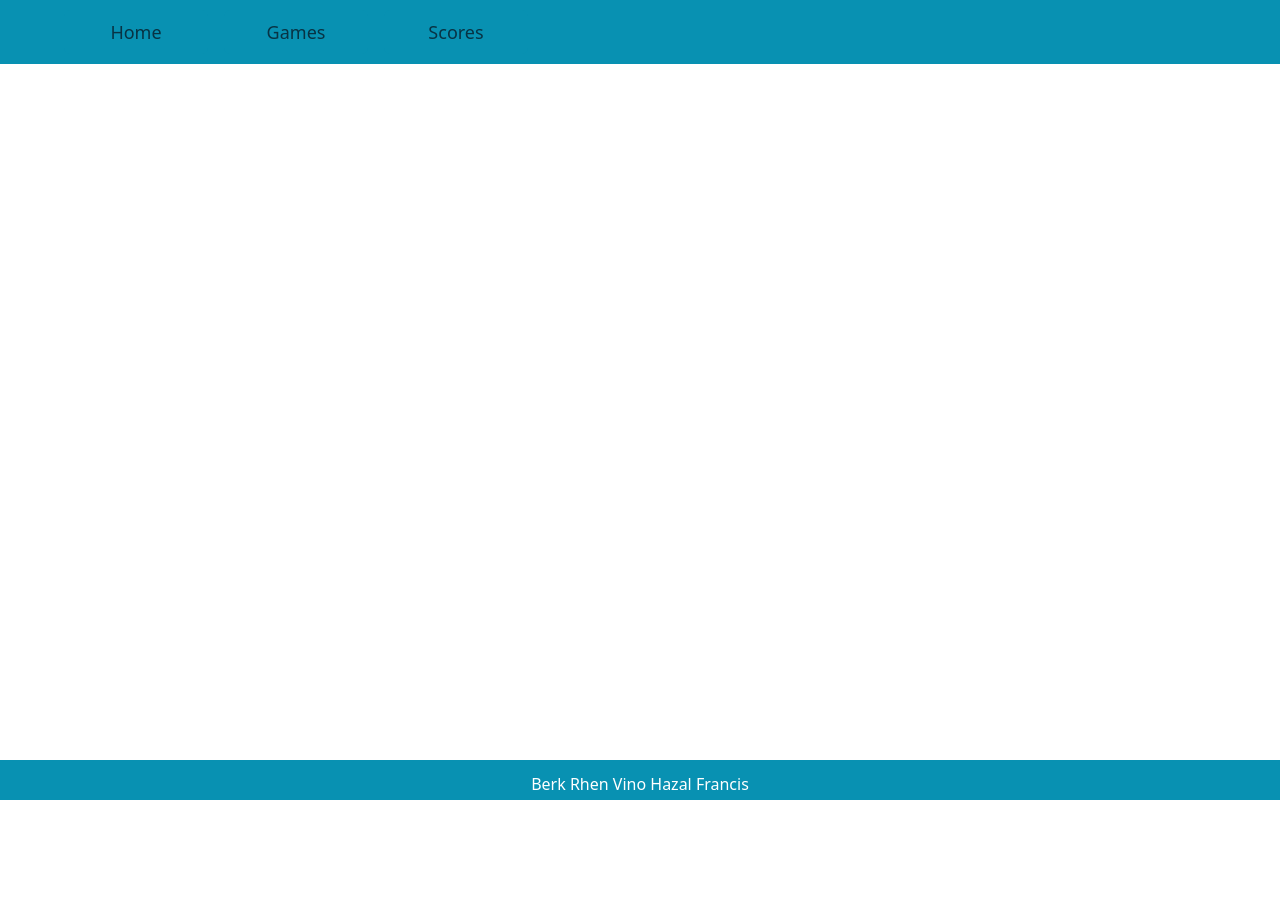
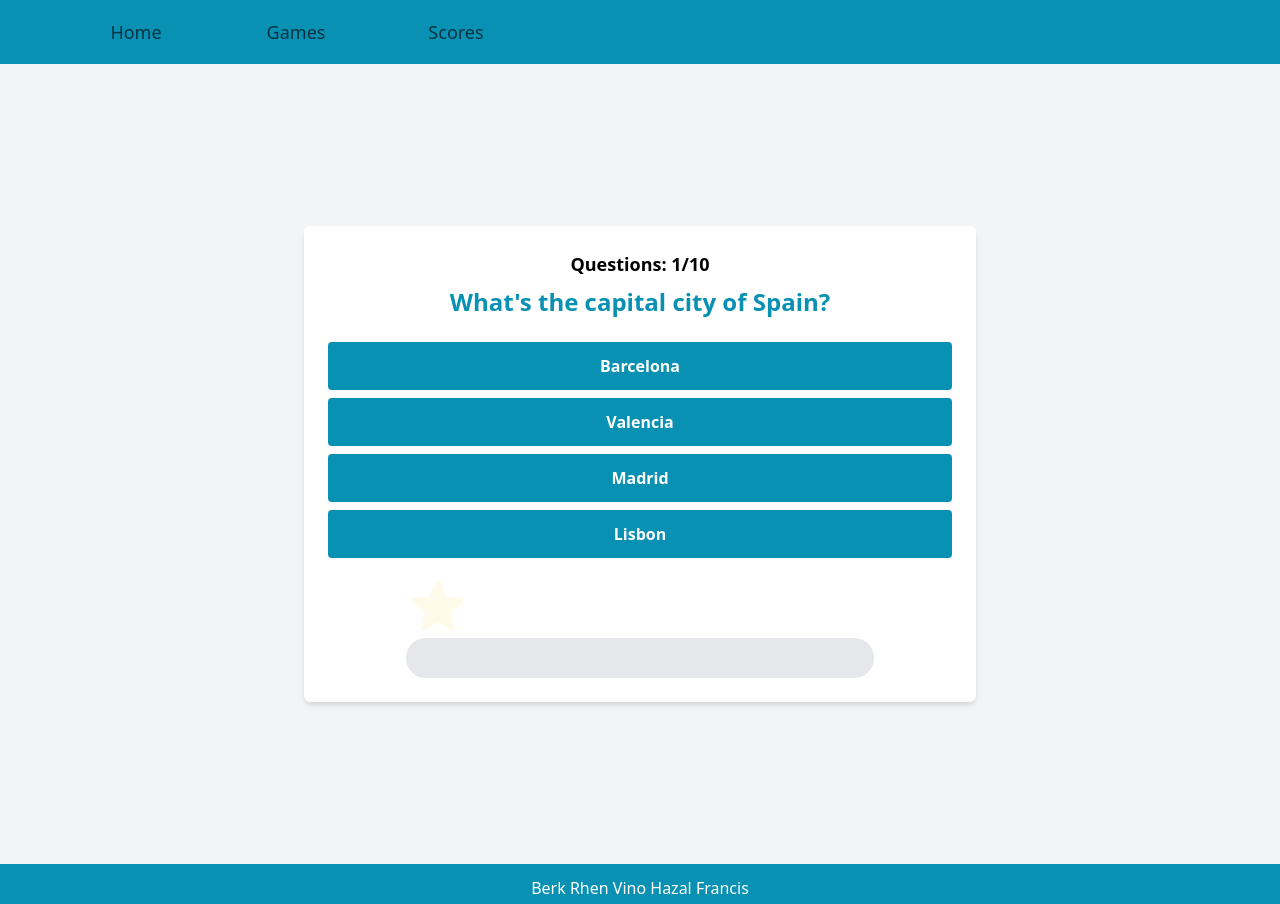
Before and after one commit to mdtoy-dev/Edicatation, a React app: page /capitals in a window 1280 px wide. Before the commit the page ends 800 px from the top, so only its background shows below. Built offline with nearby package versions, Linux system fonts and the light colour scheme; the HTML template or start-up script is replaced by a standard one.

Commit message:
'game' changed to 'capitals'

```diff
--- a/src/App.jsx
+++ b/src/App.jsx
@@ -1,12 +1,12 @@
 import { BrowserRouter as Router, Route, Routes } from "react-router-dom"
 import Home from "./pages/Home"
-import Game from "./pages/Game"
 import Score from "./pages/Score"
 import Navbar from "./components/Navbar"
 import Footer from "./components/Footer"
 import Cards from "./components/Cards"
 import FlagGame from "./components/FlagGame"
 import GameCategory from "./pages/gameCategory"
+import Capitals from "./components/countryCapitals"
 
 function App() {
   return (
@@ -19,6 +19,7 @@ function App() {
           <Route path="/score" element={<Score />} />
           <Route path="/memory" element={<Cards />} />
           <Route path="/countries" element={<FlagGame />} />
+          <Route path="/capitals" element={<Capitals />} />
         </Routes>
         <Footer />
       </div>
--- /dev/null
+++ b/src/components/countryCapitals.jsx
@@ -0,0 +1,98 @@
+import { useState, useEffect } from "react";
+import questions from "../data/CountryCapitals.json";
+import Score from "../pages/Score";
+import ProgressBar from "./progressBar";
+
+/*Merge the correct and incorrect answers and shuffle's to display  */
+const shuffleAnswer = (question) => {
+  const answer = [question.correct, ...question.incorrect];
+
+  for (let i = 0; i < answer.length; i++) {
+    const j = Math.floor(Math.random() * i);
+    const k = answer[i];
+    answer[i] = answer[j];
+    answer[j] = k;
+  }
+
+  return answer;
+};
+
+function Capitals() {
+  const [currentQuestionIndex, setCurrentQuestionIndex] = useState(0);
+  const [currentQuestion, setCurrentQuestion] = useState(questions[0]);
+  const [answers, setAnswer] = useState([]);
+  const [selectedAnswer, setSelectedAnswer] = useState(null);
+  const [scoreCount, setScoreCount] = useState(0);
+  const [isEnd, setIsEnd] = useState(false);
+
+
+
+  /*sets currentquestion and Answer everytime, based on questionIndex changes */
+  useEffect(() => {
+    const question = questions[currentQuestionIndex];
+    setCurrentQuestion(question);
+    setAnswer(shuffleAnswer(question));
+  }, [currentQuestionIndex]);
+
+  /* Function to  displaynextquestion,calculate score based on the answer and End the quiz*/
+  const chooseAnswer = (answer) => {
+    setSelectedAnswer(answer);
+
+    if (answer === currentQuestion.correct) {
+
+      setScoreCount(scoreCount + 1);
+
+      localStorage.setItem("score", scoreCount+1);
+    }
+
+    setTimeout(() => {
+      const newIndex = currentQuestionIndex + 1;
+
+      if (newIndex === questions.length) {
+        setIsEnd(true);
+        console.log("puzzle finished");
+        console.log("score" + scoreCount);
+      } else {
+        setCurrentQuestionIndex(newIndex);
+        setSelectedAnswer(null);
+      }
+    }, 100);
+  };
+
+  if (isEnd === true) {
+
+    return <Score scoreCount={scoreCount} />
+
+  }
+
+
+  return (
+    <div className="flex flex-col items-center justify-center min-h-screen bg-gray-100">
+      <div className="w-full max-w-2xl bg-white shadow-md rounded-md p-6">
+        <div className="text-center font-bold text-lg mb-2">
+          Questions: {currentQuestionIndex + 1}/{questions.length}
+        </div>
+        <div className="mb-4">
+          <h4 className="text-2xl text-cyan-600 font-bold text-center mb-2">
+            {currentQuestion.question}
+          </h4>
+          <ul className="mt-6">
+            {answers.map((answer, index) => (
+              <li className="mb-2" key={index}>
+                <button
+                  className="w-full h-12 bg-cyan-600 hover:bg-orange-400 text-white flex items-center justify-center font-bold py-2 px-4 rounded"
+                  onClick={() => chooseAnswer(answer)}
+                >
+                  {answer}
+                </button>
+              </li>
+            ))}
+          </ul>
+        </div>
+        <ProgressBar scoreCount={scoreCount} />
+      </div>
+    </div>
+  );
+}
+
+export default Capitals;
--- a/src/pages/gameCategory.jsx
+++ b/src/pages/gameCategory.jsx
@@ -15,6 +15,9 @@ function GameCategory (){
         }, {
             name: "Animals",
             link: "/animal",
+        }, {
+            name: "Capitals",
+            link: "/capitals",
         }
 ];
 
```
